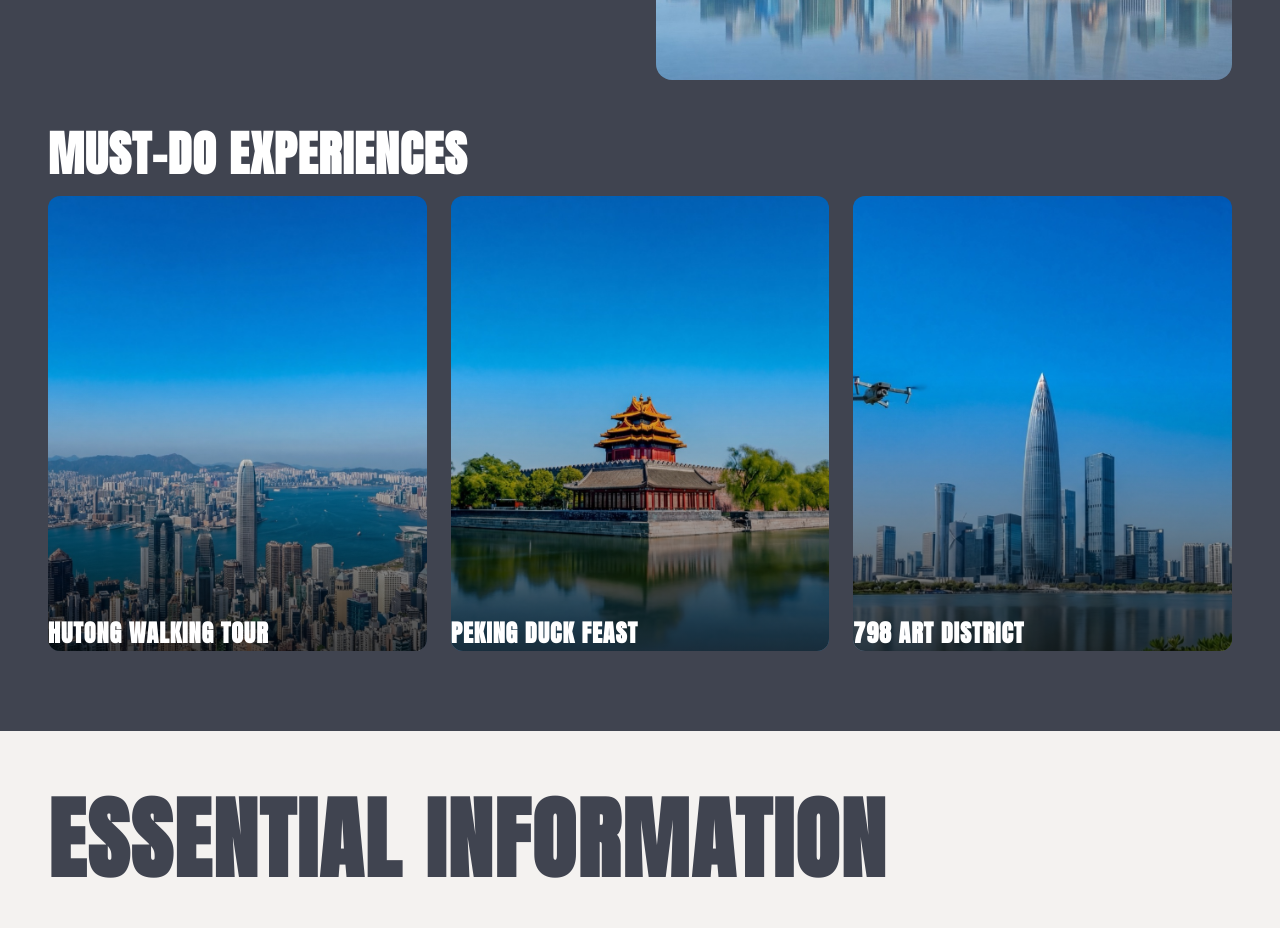
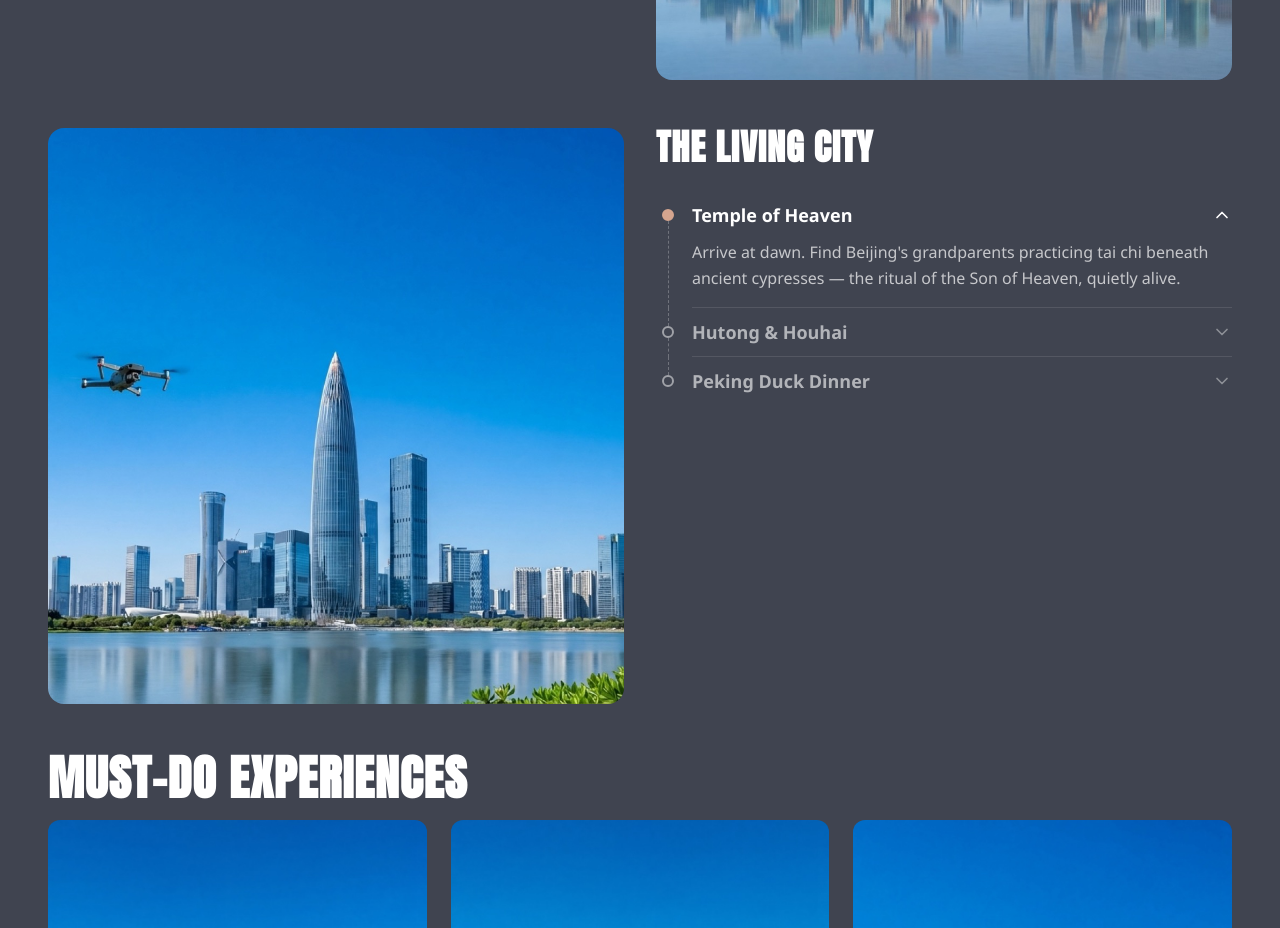
Before and after one commit to JameelHao/chinaquest-web, a Next.js app: page /destinations/beijing in a window 1280 px wide. Shown: the part 3380-4308 px from the top of the page. Built offline with nearby package versions, Linux system fonts and the light colour scheme; a web font is replaced by a local one.

Commit message:
feat: add third accordion "The Living City" — Temple of Heaven, Hutong, Peking Duck
Co-Authored-By: Claude Opus 4.6 (1M context) <noreply@anthropic.com>

```diff
--- a/src/app/destinations/beijing/page.tsx
+++ b/src/app/destinations/beijing/page.tsx
@@ -90,6 +90,31 @@ export default function BeijingPage() {
                 title: "Olympic Park by Night",
                 description: "Return to the city and watch the Bird's Nest and Water Cube light up — the new Beijing, built in 8 years, now 15 years old.",
                 href: "/destinations/beijing/beijing/olympic-park",
+                image: "/images/carousel-1.jpg",
+              },
+            ]}
+          />
+
+          {/* Sub-section: The Living City — accordion, image left */}
+          <HighlightAccordion
+            heading="The Living City"
+            items={[
+              {
+                title: "Temple of Heaven",
+                description: "Arrive at dawn. Find Beijing's grandparents practicing tai chi beneath ancient cypresses — the ritual of the Son of Heaven, quietly alive.",
+                href: "/destinations/beijing/beijing/temple-of-heaven",
+                image: "/images/carousel-3.jpg",
+              },
+              {
+                title: "Hutong & Houhai",
+                description: "Get lost in Beijing's last medieval neighborhoods. Cycle past courtyard homes, stop for a bowl of zhajiangmian, and emerge at a lake where locals still swim in winter.",
+                href: "/destinations/beijing/beijing/hutong-houhai",
+                image: "/images/carousel-4.jpg",
+              },
+              {
+                title: "Peking Duck Dinner",
+                description: "End the day the only way Beijing ends a day — with a crispy lacquered bird, sliced tableside, wrapped in a paper-thin pancake.",
+                href: "/destinations/beijing/beijing/peking-duck",
                 image: "/images/carousel-1.jpg",
               },
             ]}
```
